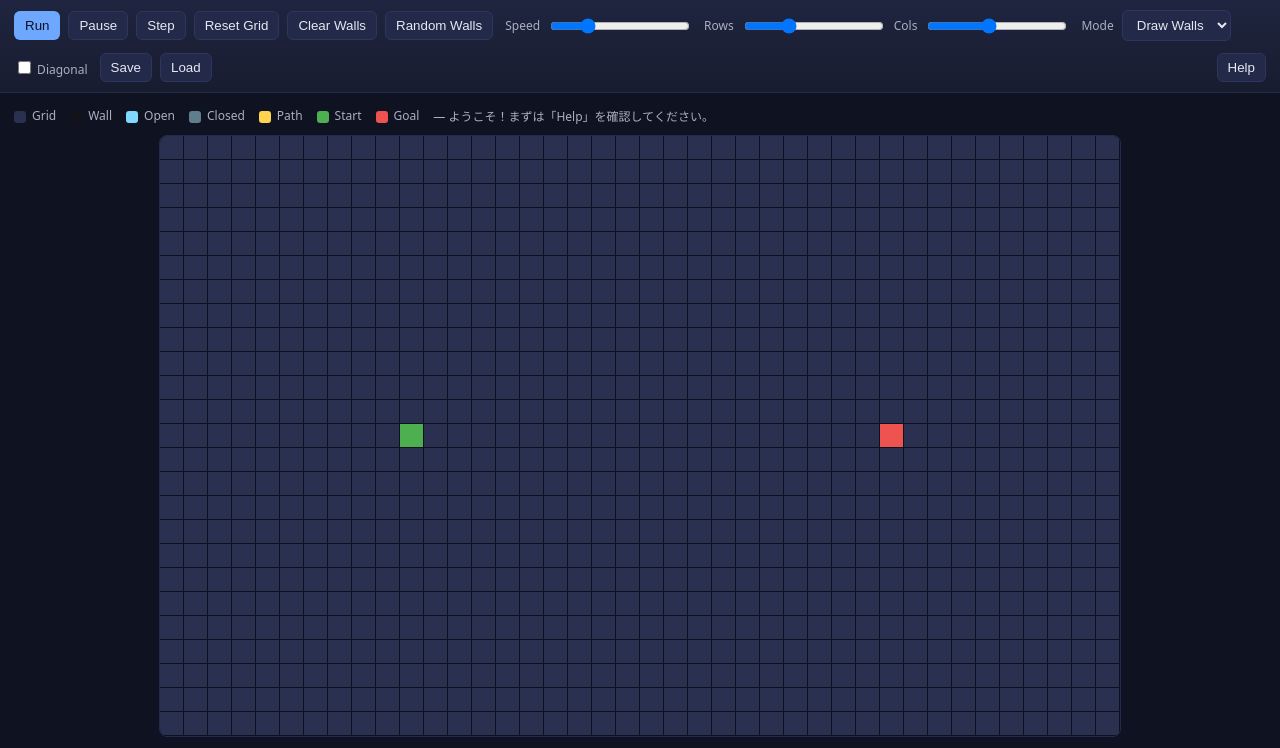
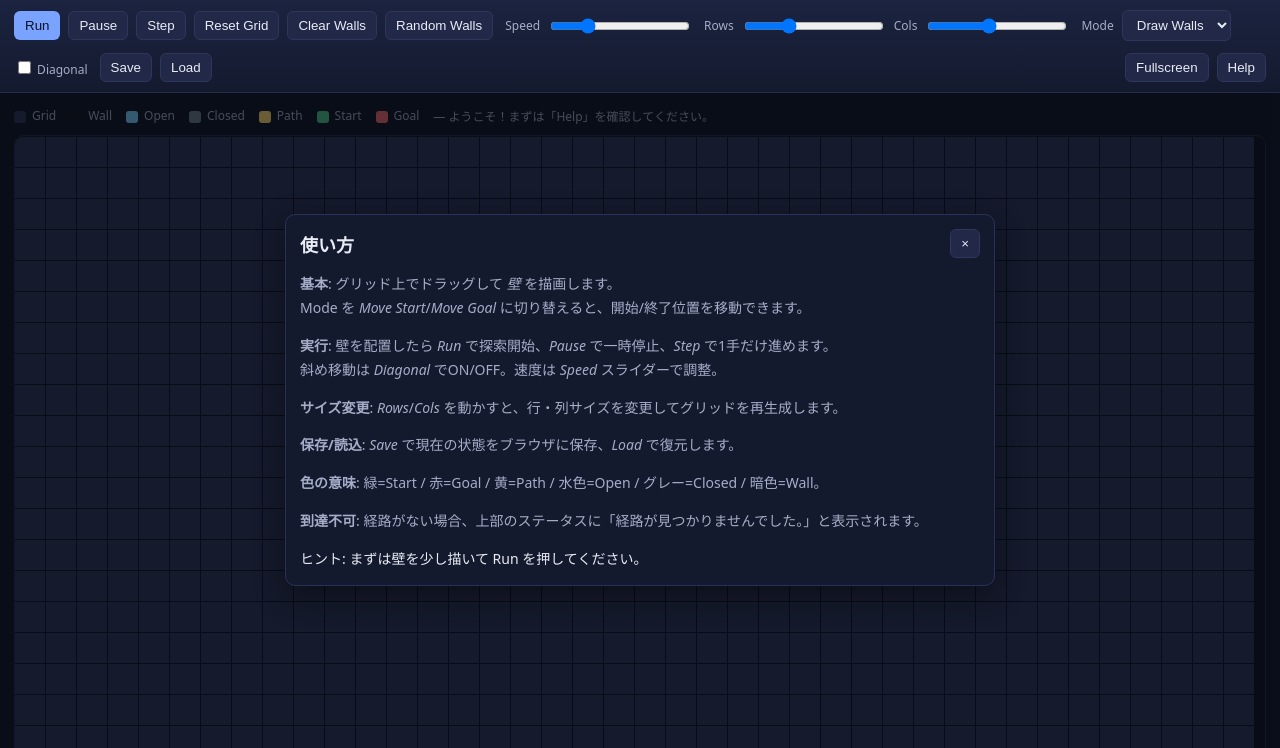
Before and after one commit to ikekou/codex-demo-astar-pathfinding-visualizer, a plain HTML site: page index.html in a window 1280 px wide. Shown: the top 748 px of the page. Drawn offline with Linux system fonts and the light colour scheme.

Commit message:
feat(ui): フルスクリーン対応とレイアウト拡張
何を: キャンバス領域をビュー全体にフィットするレイアウトへ拡張し、Fullscreen切替ボタンを追加。新しいカラーパレットとボタンのホバー演出、グリッド風背景を導入。\nなぜ: 描画部分をより大きく、直感的に操作しやすくするため。\nどうやって: CSSのレイアウトを grid + 100vh 高さに変更、canvas を width/height 100% に、ResizeObserver と window resize で再描画。Fullscreen API で .canvas-wrap を全画面化し、ボタンでトグル・表示更新。\n影響: 既存機能互換、UIが拡張され視認性が向上。

```diff
--- a/index.html
+++ b/index.html
@@ -7,20 +7,21 @@
   <style>
     /* --- Basic Layout --- */
     :root {
-      --bg: #0f1220;
-      --panel: #181c2f;
-      --panel-2: #1f2540;
-      --text: #e6e8f2;
-      --muted: #aab0c1;
-      --accent: #6ea8fe;
-      --good: #4caf50;
-      --bad: #ef5350;
-      --warn: #ffd54f;
-      --grid: #2a3050;
-      --open: #80d8ff;
-      --closed: #607d8b;
-      --path: #ffd54f;
-      --wall: #111318;
+      --bg: #0e1322;
+      --panel: #141a2e;
+      --panel-2: #1b2340;
+      --text: #e9ecf5;
+      --muted: #a6adc8;
+      --accent: #7aa2ff;
+      --good: #4cc38a;
+      --bad: #f16a6f;
+      --warn: #ffd76a;
+      --grid: #2b3255;
+      --open: #7cd3ff;
+      --closed: #6c7a89;
+      --path: #ffd76a;
+      --wall: #0f1220;
+      --header-h: 60px;
     }
 
     html, body {
@@ -49,36 +50,47 @@
     .group input[type="range"] { width: 140px; }
 
     button, select {
-      background: #232948;
+      background: #222848;
       color: var(--text);
       border: 1px solid #2f365b;
       border-radius: 6px;
       padding: 6px 10px;
       cursor: pointer;
+      transition: transform 0.05s ease, border-color 0.2s ease, background 0.2s ease;
     }
-    button:hover { border-color: #43508b; }
+    button:hover { border-color: #43508b; transform: translateY(-1px); }
     button.primary { background: var(--accent); color: #0b1026; border-color: transparent; }
     button.danger { background: #ef5350; color: #fff; border-color: transparent; }
 
     .container {
       padding: 14px;
       display: grid;
-      grid-template-columns: 1fr;
+      grid-template-rows: auto 1fr;
       gap: 10px;
+      height: calc(100vh - var(--header-h));
+      box-sizing: border-box;
     }
 
     .canvas-wrap {
       display: grid;
       place-items: center;
+      height: 100%;
+      background:
+        linear-gradient(transparent 23px, rgba(255,255,255,0.04) 24px),
+        linear-gradient(90deg, transparent 23px, rgba(255,255,255,0.04) 24px);
+      background-size: 24px 24px;
+      border: 1px solid #242a49;
+      border-radius: 10px;
     }
 
     canvas {
-      background: #0d1020;
-      border: 1px solid #242a49;
+      background: #0b0f20;
       border-radius: 8px;
       image-rendering: pixelated;
+      width: 100%;
+      height: 100%;
       max-width: 100%;
-      height: auto;
+      max-height: 100%;
     }
 
     .legend { display: flex; gap: 14px; color: var(--muted); font-size: 12px; flex-wrap: wrap; }
@@ -86,6 +98,10 @@
     .msg { color: var(--muted); min-height: 1.4em; }
     .msg.error { color: var(--bad); }
     .msg.success { color: var(--good); }
+    /* Help modal and fullscreen adjustments */
+    .modal-backdrop { position: fixed; inset: 0; background: rgba(8,10,18,0.6); display: flex; align-items: center; justify-content: center; padding: 14px; }
+    .modal { background: var(--panel); border: 1px solid #2a3158; border-radius: 10px; padding: 14px; max-width: 680px; width: 100%; box-shadow: 0 10px 30px rgba(0,0,0,0.4); }
+    :fullscreen .canvas-wrap { border-radius: 0; }
   </style>
 </head>
 <body>
@@ -126,6 +142,7 @@
       <button id="load" title="保存した配置を読み込み">Load</button>
     </div>
     <div class="group" style="margin-left:auto">
+      <button id="fullscreenBtn" title="描画領域をフルスクリーン表示">Fullscreen</button>
       <button id="helpBtn" title="使い方を表示">Help</button>
     </div>
   </div>
@@ -206,6 +223,8 @@
     const helpBtn = document.getElementById('helpBtn');
     const helpModal = document.getElementById('helpModal');
     const helpClose = document.getElementById('helpClose');
+    const fullscreenBtn = document.getElementById('fullscreenBtn');
+    const canvasWrap = document.querySelector('.canvas-wrap');
 
     const STORAGE_KEY = 'astar-visualizer-v1';
 
@@ -256,6 +275,13 @@
       ctx.setTransform(ratio, 0, 0, ratio, 0, 0);
     }
 
+    function layoutCanvas() {
+      // Ensure the canvas fills the available wrapper space
+      const wrapRect = canvasWrap.getBoundingClientRect();
+      canvas.style.width = Math.max(300, Math.floor(wrapRect.width)) + 'px';
+      canvas.style.height = Math.max(240, Math.floor(wrapRect.height)) + 'px';
+    }
+
     // ----- Core: Grid Init & Drawing -----
     function initGrid() {
       rows = parseInt(rowsInput.value, 10);
@@ -276,6 +302,7 @@
     }
 
     function draw() {
+      layoutCanvas();
       deviceScaleCanvas();
       ctx.clearRect(0, 0, canvas.width, canvas.height);
 
@@ -569,9 +596,31 @@
     helpClose.addEventListener('click', closeHelp);
     helpModal.addEventListener('click', (e) => { if (e.target === helpModal) closeHelp(); });
 
+    // Fullscreen toggle
+    async function enterFullscreen() {
+      if (canvasWrap.requestFullscreen) await canvasWrap.requestFullscreen();
+      else if (canvasWrap.webkitRequestFullscreen) await canvasWrap.webkitRequestFullscreen();
+    }
+    async function exitFullscreen() {
+      if (document.fullscreenElement) await document.exitFullscreen();
+      else if (document.webkitFullscreenElement) await document.webkitExitFullscreen();
+    }
+    function updateFullscreenBtn() {
+      const fs = !!document.fullscreenElement || !!document.webkitFullscreenElement;
+      fullscreenBtn.textContent = fs ? 'Exit Fullscreen' : 'Fullscreen';
+      draw();
+    }
+    fullscreenBtn.addEventListener('click', async () => {
+      const fs = !!document.fullscreenElement || !!document.webkitFullscreenElement;
+      try { fs ? await exitFullscreen() : await enterFullscreen(); } catch {}
+    });
+    document.addEventListener('fullscreenchange', updateFullscreenBtn);
+    document.addEventListener('webkitfullscreenchange', updateFullscreenBtn);
+
     // Resize observer to keep canvas crisp
     const ro = new ResizeObserver(() => draw());
-    ro.observe(canvas);
+    ro.observe(document.querySelector('.canvas-wrap'));
+    window.addEventListener('resize', draw);
 
     // Initialize
     initGrid();
```
